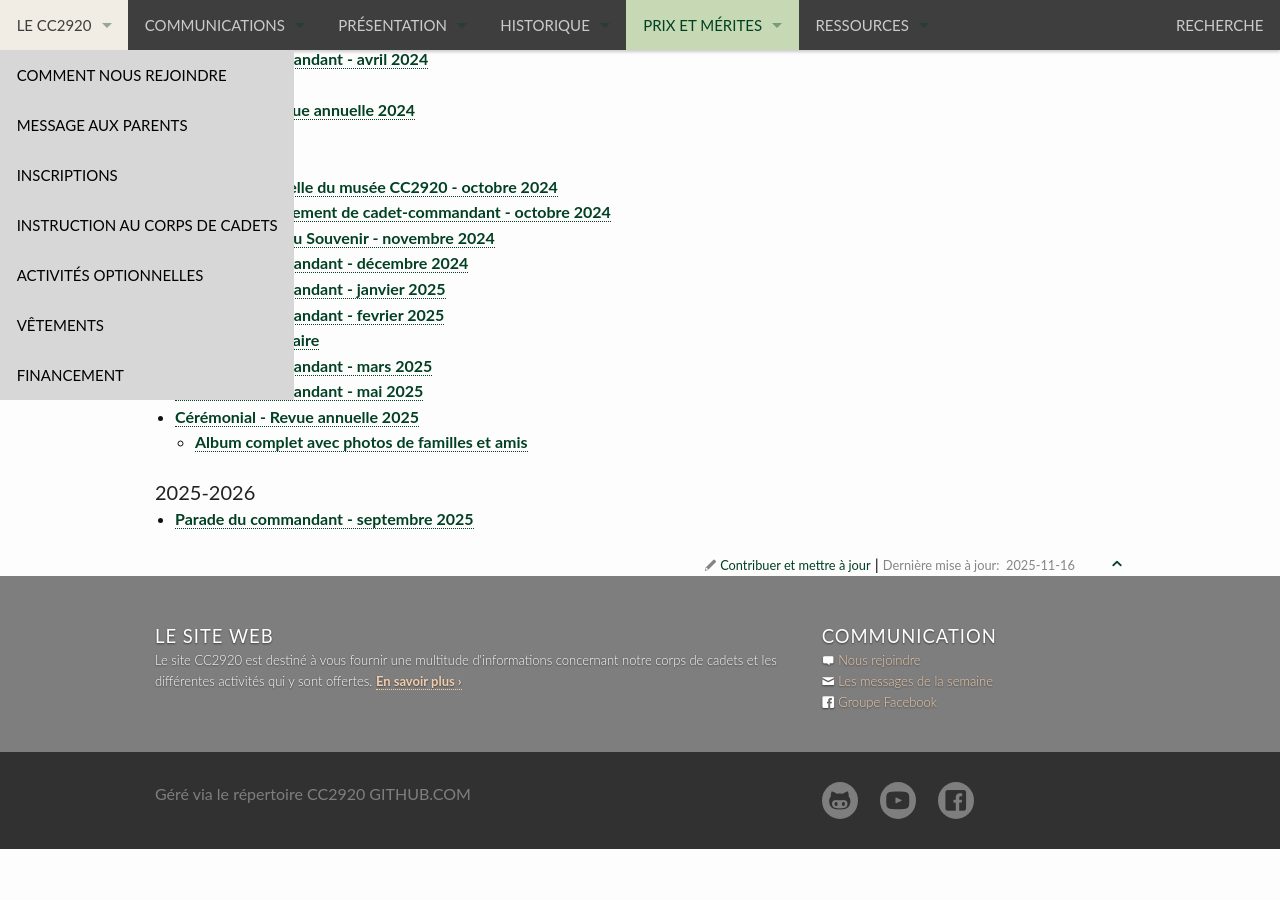
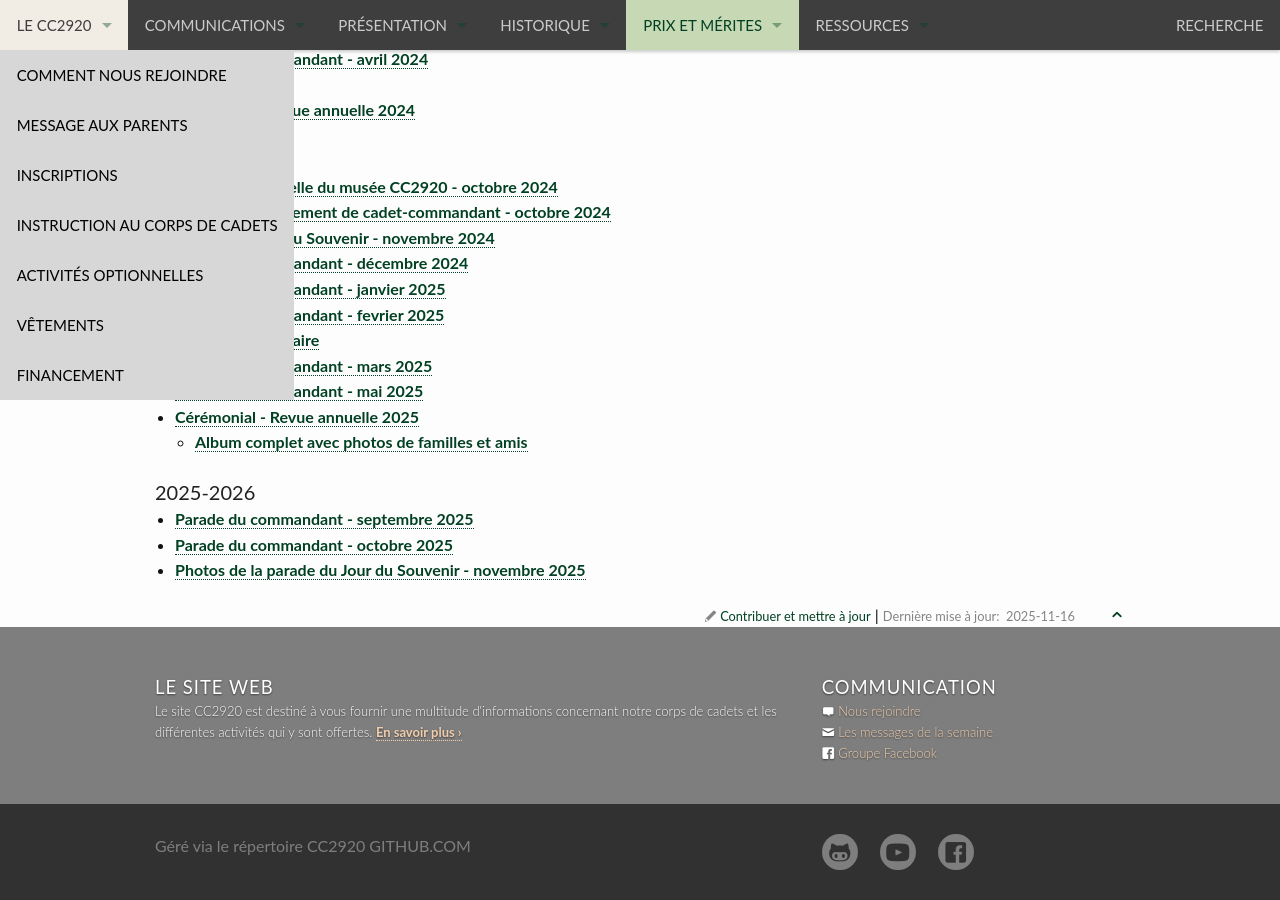
Before and after one commit to CC2920/web, a Jekyll site: the page built from _prix/photos.md, in a window 1280 px wide and 900 px high, scrolled down 5081 px. Built offline with Jekyll 4.4.1, drawn with Linux system fonts in a browser that asks for light colours; before the commit the page ends 5930 px from its top, so only the background shows below that.

Commit message:
Add new photos for 2025-2026 events

```diff
--- a/_prix/photos.md
+++ b/_prix/photos.md
@@ -196,3 +196,5 @@ title: "Galerie de photos"
 
 #### 2025-2026
 * [Parade du commandant - septembre  2025](https://photos.app.goo.gl/KCox2AySGK2NrzPo8)
+* [Parade du commandant - octobre  2025](https://photos.app.goo.gl/dY6EEpRN4QPeWUcY7)
+* [Photos de la parade du Jour du Souvenir - novembre 2025](https://photos.app.goo.gl/9ukYK2eb17dJxgAG9)
```
